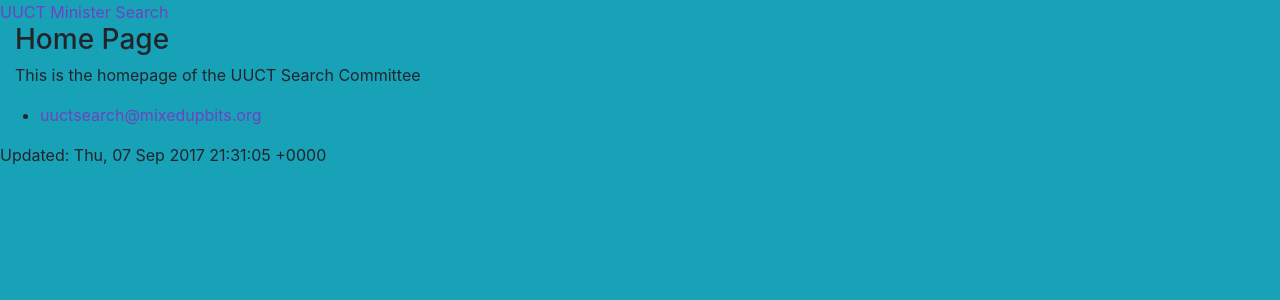
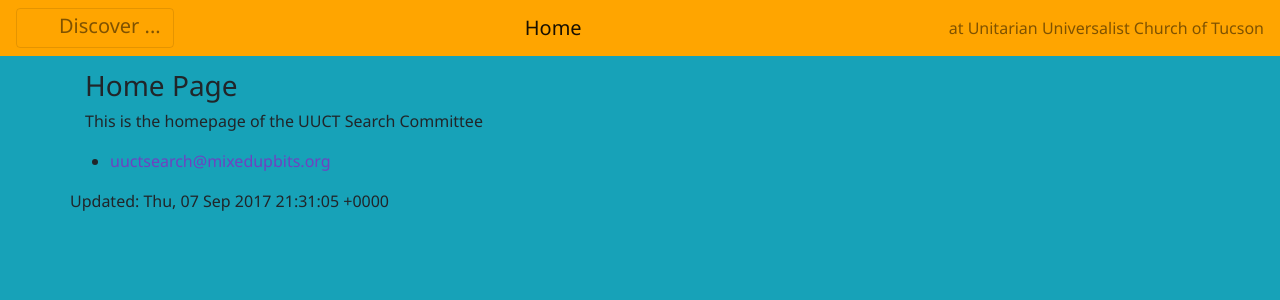
Before and after one commit to uuctsearch/uuctsearch.github.io, a Jekyll site: the page built from _pages/index.md, in a window 1280 px wide and 1400 px high. Shown: the top 300 px of the window. Built offline with Jekyll 4.4.1, drawn with Linux system fonts in a browser that asks for light colours.

Commit message:
Page top bar

```diff
--- a/_includes/header.html
+++ b/_includes/header.html
@@ -1,3 +1,32 @@
 <header class="site-header">
-    <a class="site-title" href="{{ "/" | relative_url }}">{{ site.title | escape }}</a>
-</header>
+  <nav class="navbar fixed-top navbar-toggleable-md navbar-light" style="background: orange;">
+    <button class="navbar-toggler" type="button" data-toggle="collapse" data-target="#nav-content" aria-controls="nav-content" aria-expanded="false" aria-label="Toggle navigation">
+      <span class="navbar-toggler-icon">
+        </span>Discover ...</button>
+        <span class="navbar-brand">{{page.title}}</span>
+        <span class="navbar-text"> at Unitarian Universalist Church of Tucson</span>
+
+        <!-- Links -->
+        <div class="collapse navbar-collapse" id="nav-content">
+          <ul class="navbar-nav">
+            <li class="nav-item">
+              <a class="nav-link" href="#">Who We Are</a>
+            </li>
+            <li class="nav-item">
+              <a class="nav-link" href="#">What We Do</a>
+            </li>
+            <li class="nav-item">
+              <a class="nav-link" href="#">Why We Do It</a>
+            </li>
+          </ul>
+        </nav>
+
+        <!-- Set body height so that scrollbars grow -->
+        <style scoped>
+        body {
+          padding: 70px;
+          height:2000px;
+        }
+        </style>
+      </div>
+    </header>
--- a/_includes/main.html
+++ b/_includes/main.html
@@ -1,3 +1,5 @@
-<main class="container-fluid">
-  {{ content }}
+<main>
+  <div class="container-fluid">
+    {{ content }}
+  </div>
 </main>
--- a/_sass/uuctstyle/_variables.scss
+++ b/_sass/uuctstyle/_variables.scss
@@ -228,8 +228,8 @@ $transition-collapse:    height .35s ease;
 // Fonts
 //
 // Font, line-height, and color for body text, headings, and more.
-
-$font-family-sans-serif: -apple-system, BlinkMacSystemFont, "Segoe UI", Roboto, "Helvetica Neue", Arial, sans-serif;
+$font-family: 'Noto Sans', sans-serif;
+$font-family-sans-serif: 'Noto Sans', sans-serif;
 $font-family-monospace:  Menlo, Monaco, Consolas, "Liberation Mono", "Courier New", monospace;
 $font-family-base:       $font-family-sans-serif;
 
```
